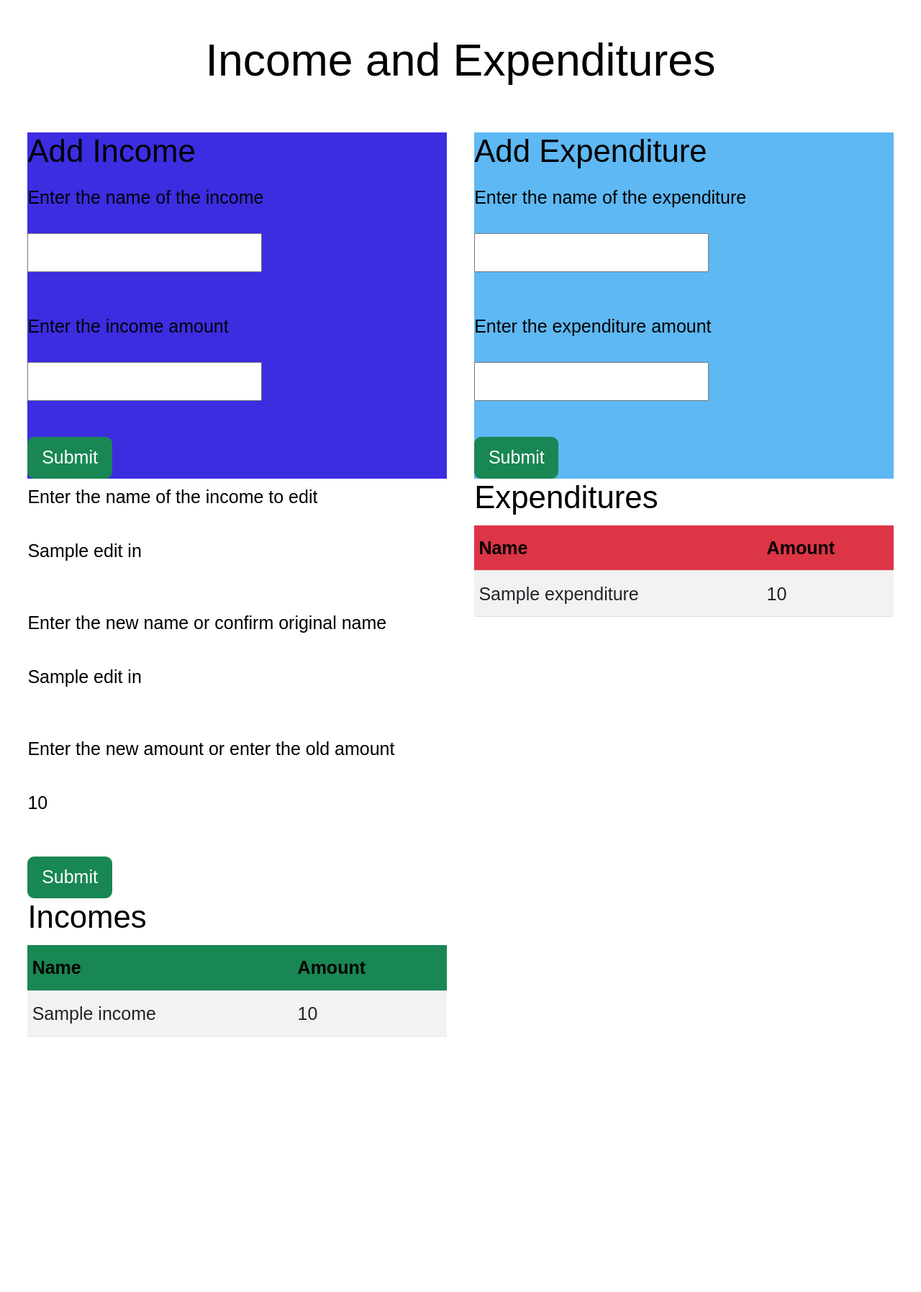
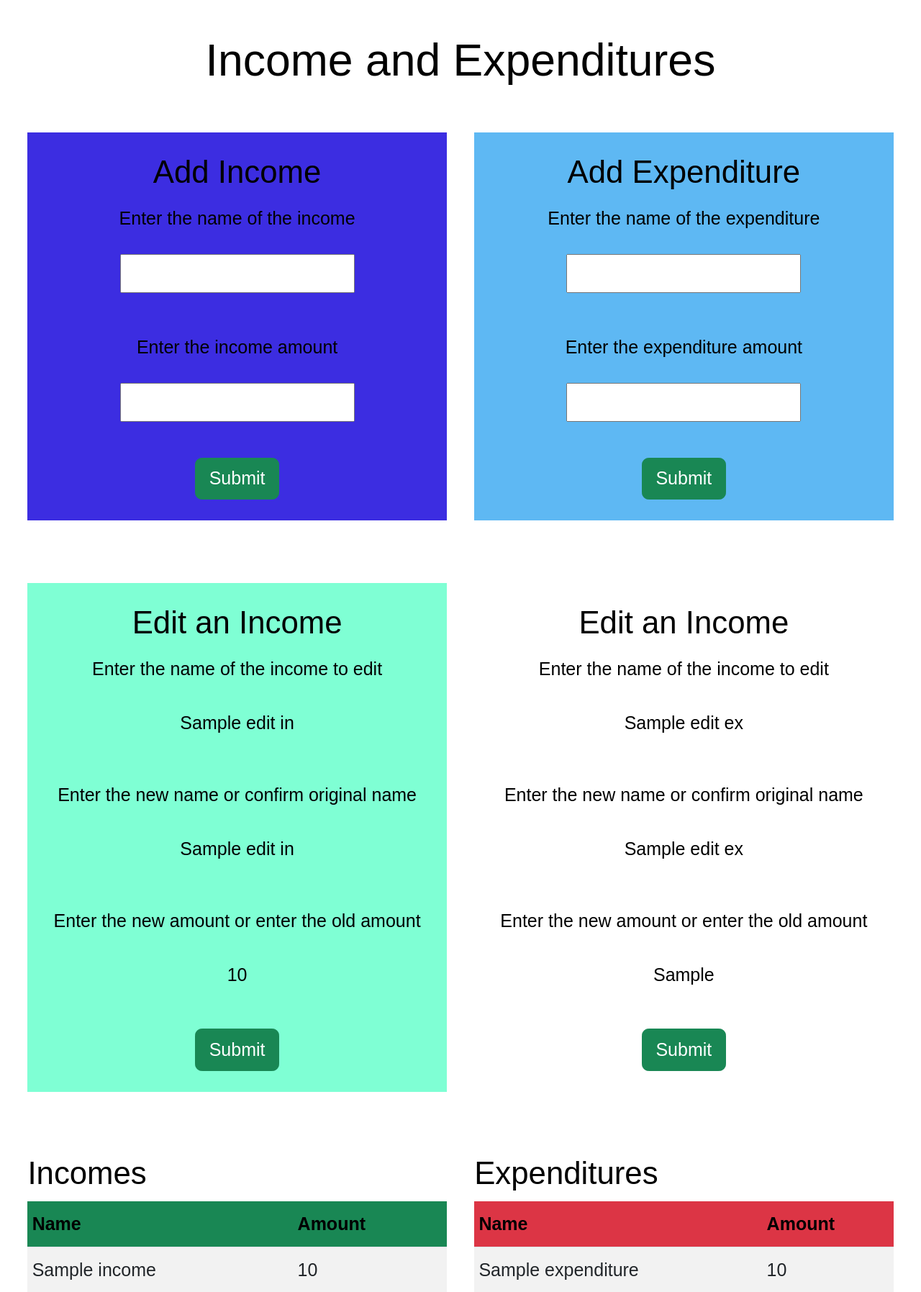
Before and after one commit to tylerbeckb/Budget_tracker, a Python web app: template app/templates/incomeEx.html in a window 1280 px wide. Shown: the part 736-2531 px from the top of the page at 72% size. Before the commit the page ends 2176 px from the top, so only its background shows below. Run offline with Jinja, Linux system fonts and the light colour scheme; the template is opened without the code that fills it: most values are stand-ins (such as "Sample title", 1, 10 or a date in 2020); form fields are guessed from the names that the template uses; some libraries are stand-ins or nearby versions.

Commit message:
feat: edit expenditure db

```diff
--- a/app/forms.py
+++ b/app/forms.py
@@ -18,3 +18,9 @@ class EditIn(FlaskForm) :
     newName = StringField('newName', validators=[DataRequired()])
     newAmount = DecimalField('newAmount', places=2, rounding=None,
                            validators=[DataRequired(), NumberRange(min=0, max=None, message='Input must be positive')])
+
+class EditEx(FlaskForm) :
+    editName2 = StringField('editName2', validators=[DataRequired()])
+    newName2 = StringField('newName2', validators=[DataRequired()])
+    newAmount2 = DecimalField('newAmount2', places=2, rounding=None,
+                           validators=[DataRequired(), NumberRange(min=0, max=None, message='Input must be positive')])
--- a/app/templates/incomeEx.html
+++ b/app/templates/incomeEx.html
@@ -10,7 +10,7 @@
   <!--Left Side-->
   <section class="halfLeft">
     <!--Income Form-->
-    <div class="inForm">
+    <div class="inForm forms">
       <h3>Add Income</h3>
       <div>
         <form method="POST" name="income">
@@ -31,9 +31,11 @@
       </div>
     </div>
 
-    <div>
+    <!--Income Edit Form-->
+    <div class="inEditForm forms">
+      <h3>Edit an Income</h3>
       <form method="POST" name="editIn">
-        {{ inForm.hidden_tag() }}
+        {{ editIn.hidden_tag() }}
         <p>Enter the name of the income to edit</p>
         {{ editIn.editName }} <br><br>
         {% if missing == None %}
@@ -68,7 +70,7 @@
   <!--Right SIde-->
   <section class="halfRight">
     <!--Expenditure Form-->
-    <div class="exForm">
+    <div class="exForm forms">
       <h3>Add Expenditure</h3>
       <div>
         <form method="POST" name="expenditure">
@@ -89,6 +91,24 @@
       </div>
     </div>
 
+     <!--Expenditure Edit Form-->
+     <div class="exEditForm forms">
+      <h3>Edit an Income</h3>
+      <form method="POST" name="editIn">
+        {{ editEx.hidden_tag() }}
+        <p>Enter the name of the income to edit</p>
+        {{ editEx.editName2 }} <br><br>
+        {% if missingEx == None %}
+          <script>alert("That name does not exist in the database")</script>
+        {% endif %}
+        <p>Enter the new name or confirm original name</p>
+        {{ editEx.newName2 }} <br><br>
+        <p>Enter the new amount or enter the old amount</p>
+        {{ editEx.newAmount2 }} <br><br>
+        <input type="submit" value="Submit" class="btn btn-success">
+      </form>
+    </div>
+
     <!--Expenditure Table-->
     <div class="table-responsive">
       <h3>Expenditures</h3>
```
Also changed, not shown: app/views.py (+27 -3 lines).
